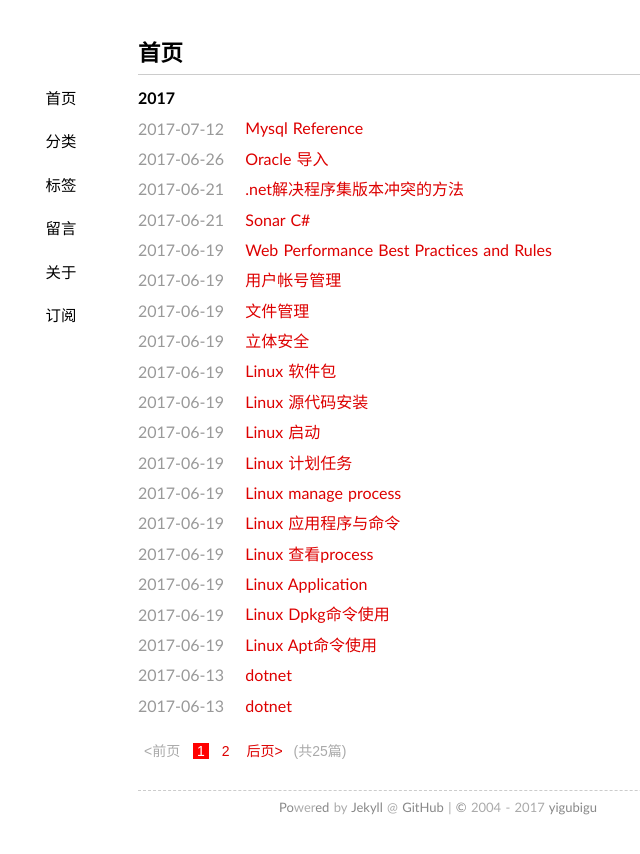
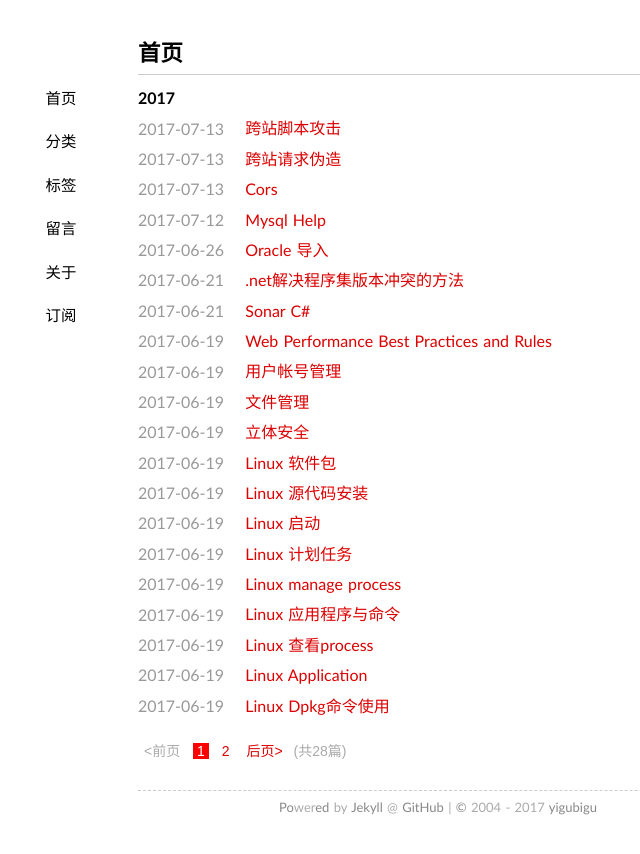
Before and after one commit to yigubigu/yigubigu.github.io, a Jekyll site: the page built from index.html, in a window 1280 px wide. Shown: the top 854 px of the page, without its empty margins (202-842 px from the left). Built offline with Jekyll 4.4.1, drawn with Linux system fonts in a browser that asks for light colours; the list of posts is cut into pages by our own code.

Commit message:
add posts

```diff
--- /dev/null
+++ b/_posts/2017-07-13-xsrf.md
@@ -0,0 +1,8 @@
+---
+date: 2017-07-13 09:50:47+00:00
+layout: post
+title: '跨站请求伪造'
+categories: 文档
+tags:  'xsrf'
+---
+[深入解析跨站请求伪造漏洞](http://netsecurity.51cto.com/art/200812/102951.htm)
--- /dev/null
+++ b/_posts/2017-07-13-xss.md
@@ -0,0 +1,9 @@
+---
+date: 2017-07-13 09:50:47+00:00
+layout: post
+title: '跨站脚本攻击'
+categories: 文档
+tags:  'xss'
+---
+
+[跨站脚本攻击]http://baike.baidu.com/item/XSS%E6%94%BB%E5%87%BB
```
Also changed, not shown: _posts/2017-07-12-mysql-reference.md (+7 -1 lines), _posts/2017-07-13-cors.md (added, +10 -0 lines).
